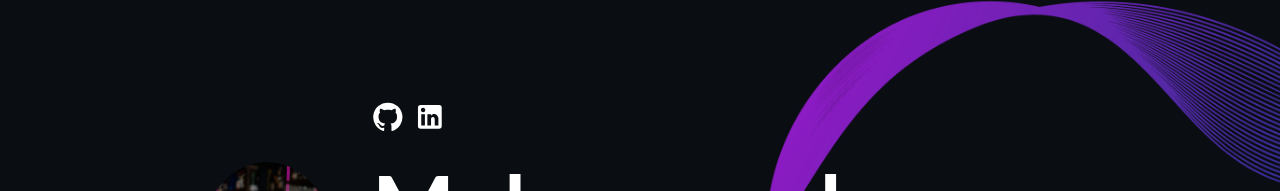
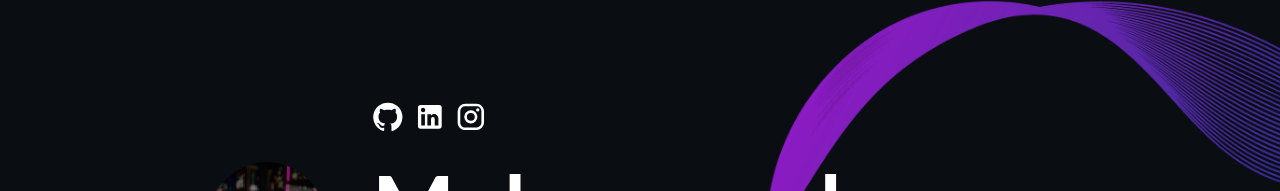
Before and after one commit to Kmal4li/4Kmal4li.github.io, a React (Create React App) app: page / in a window 1280 px wide. Shown: the part 142-333 px from the top of the page. Built offline with nearby package versions, Linux system fonts and the light colour scheme.

Commit message:
adding instagram icon fix

```diff
--- a/src/components/Main.tsx
+++ b/src/components/Main.tsx
@@ -2,6 +2,7 @@ import React from "react";
 import profilePhoto from '../assets/images/profile.jpg';
 import GitHubIcon from '@mui/icons-material/GitHub';
 import LinkedInIcon from '@mui/icons-material/LinkedIn';
+import InstagramIcon from '@mui/icons-material/Instagram';
 import '../assets/styles/Main.scss';
 
 function Main() {
@@ -16,7 +17,7 @@ function Main() {
           <div className="social_icons">
             <a href="https://github.com/Kmal4li" target="_blank" rel="noreferrer"><GitHubIcon/></a>
             <a href="https://www.linkedin.com/in/muhammad-akmal-ali-3388b62a2/" target="_blank" rel="noreferrer"><LinkedInIcon/></a>
-            <a href="https://www.instagram.com/m._akmal_a/" target="_blank" rel="noreferrer"><i className="fab fa-instagram"/></a>
+            <a href="https://www.instagram.com/m._akmal_a/" target="_blank" rel="noreferrer"><InstagramIcon/></a>
           </div>
           <h1>Muhammad Akmal Ali</h1>
           <p>Junior Software Developer</p>
```
